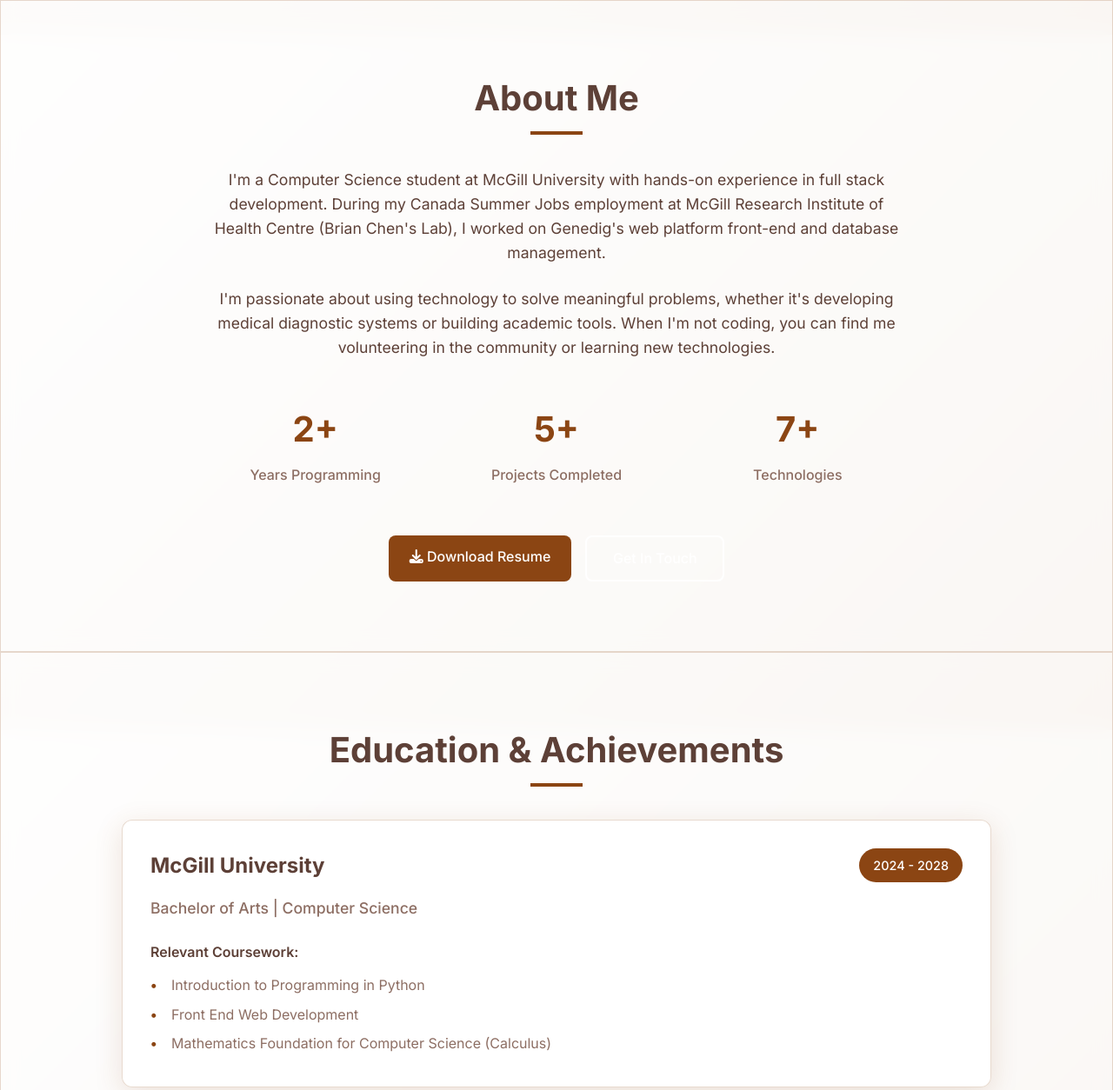
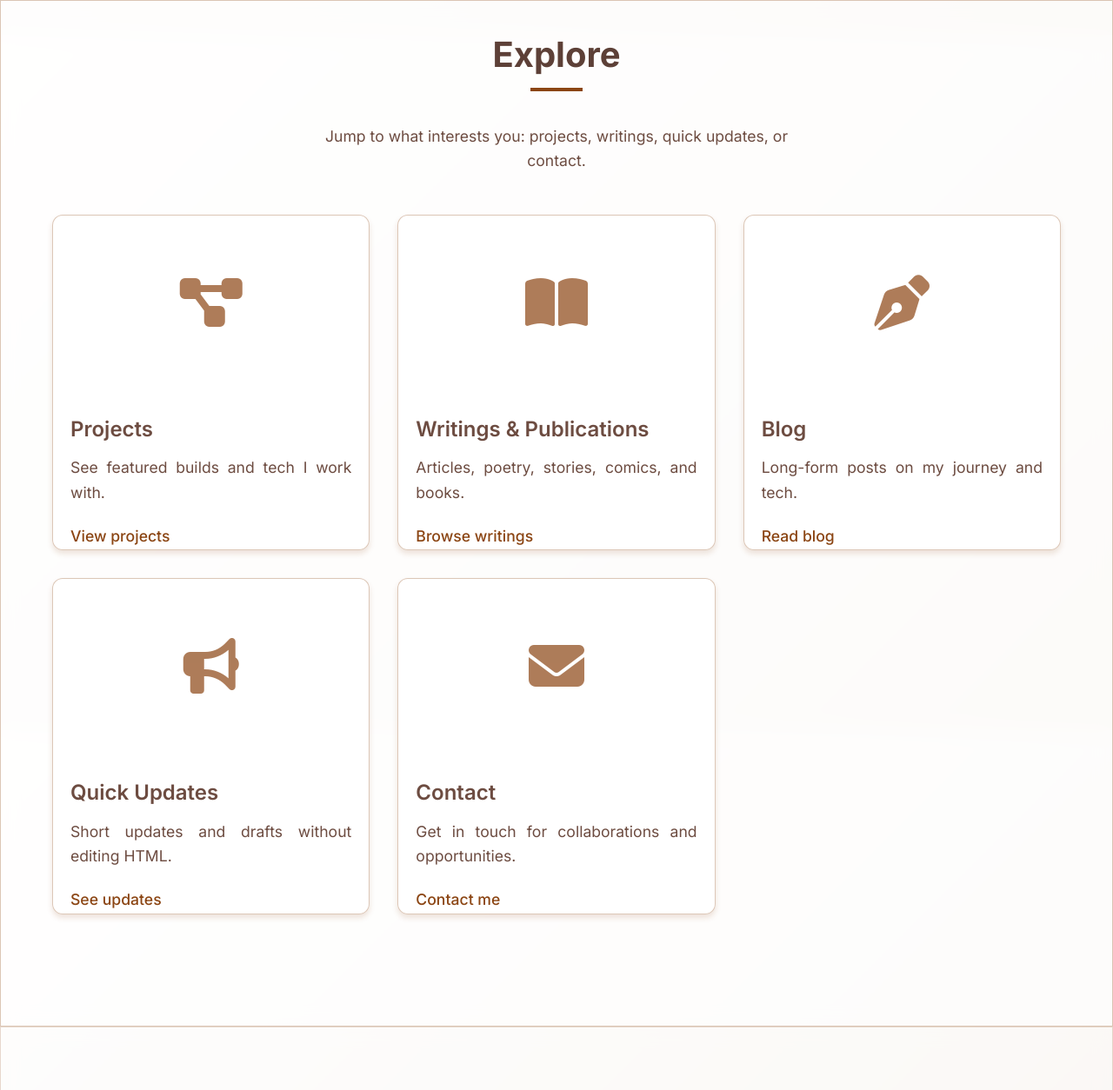
Before and after one commit to GatlatJack/Gatlat, a plain HTML site: page index.html in a window 1280 px wide. Shown: the part 760-2014 px from the top of the page at 87% size. Drawn offline with Linux system fonts and the light colour scheme; a web font is replaced by a local one.

Commit message:
Add Explore landing section linking to key areas

```diff
--- a/index.html
+++ b/index.html
@@ -73,6 +73,80 @@
                 <div class="hero-placeholder">
                     <img src="assets/Jack.png" alt="Gatlat Deng Bum" class="hero-photo">
                 </div>
+            </div>
+        </div>
+    </section>
+
+    <!-- Explore Section (Landing Choices) -->
+    <section id="explore" class="blog" style="padding-top: 30px;">
+        <div class="container">
+            <h2 class="section-title">Explore</h2>
+            <p class="blog-intro">Jump to what interests you: projects, writings, quick updates, or contact.</p>
+            <div class="blog-grid">
+                <article class="blog-card">
+                    <div class="blog-image">
+                        <div class="blog-placeholder" style="display:flex;align-items:center;justify-content:center;font-size:42px;color:#8b4513;"><i class="fas fa-project-diagram"></i></div>
+                    </div>
+                    <div class="blog-content">
+                        <h3>Projects</h3>
+                        <p>See featured builds and tech I work with.</p>
+                        <div class="blog-meta">
+                            <a href="#projects" class="blog-link">View projects</a>
+                        </div>
+                    </div>
+                </article>
+
+                <article class="blog-card">
+                    <div class="blog-image">
+                        <div class="blog-placeholder" style="display:flex;align-items:center;justify-content:center;font-size:42px;color:#8b4513;"><i class="fas fa-book-open"></i></div>
+                    </div>
+                    <div class="blog-content">
+                        <h3>Writings & Publications</h3>
+                        <p>Articles, poetry, stories, comics, and books.</p>
+                        <div class="blog-meta">
+                            <a href="#writings" class="blog-link">Browse writings</a>
+                        </div>
+                    </div>
+                </article>
+
+                <article class="blog-card">
+                    <div class="blog-image">
+                        <div class="blog-placeholder" style="display:flex;align-items:center;justify-content:center;font-size:42px;color:#8b4513;"><i class="fas fa-pen-nib"></i></div>
+                    </div>
+                    <div class="blog-content">
+                        <h3>Blog</h3>
+                        <p>Long-form posts on my journey and tech.</p>
+                        <div class="blog-meta">
+                            <a href="#blog" class="blog-link">Read blog</a>
+                        </div>
+                    </div>
+                </article>
+
+                <article class="blog-card">
+                    <div class="blog-image">
+                        <div class="blog-placeholder" style="display:flex;align-items:center;justify-content:center;font-size:42px;color:#8b4513;"><i class="fas fa-bullhorn"></i></div>
+                    </div>
+                    <div class="blog-content">
+                        <h3>Quick Updates</h3>
+                        <p>Short updates and drafts without editing HTML.</p>
+                        <div class="blog-meta">
+                            <a href="#updates" class="blog-link">See updates</a>
+                        </div>
+                    </div>
+                </article>
+
+                <article class="blog-card">
+                    <div class="blog-image">
+                        <div class="blog-placeholder" style="display:flex;align-items:center;justify-content:center;font-size:42px;color:#8b4513;"><i class="fas fa-envelope"></i></div>
+                    </div>
+                    <div class="blog-content">
+                        <h3>Contact</h3>
+                        <p>Get in touch for collaborations and opportunities.</p>
+                        <div class="blog-meta">
+                            <a href="#contact" class="blog-link">Contact me</a>
+                        </div>
+                    </div>
+                </article>
             </div>
         </div>
     </section>
```
